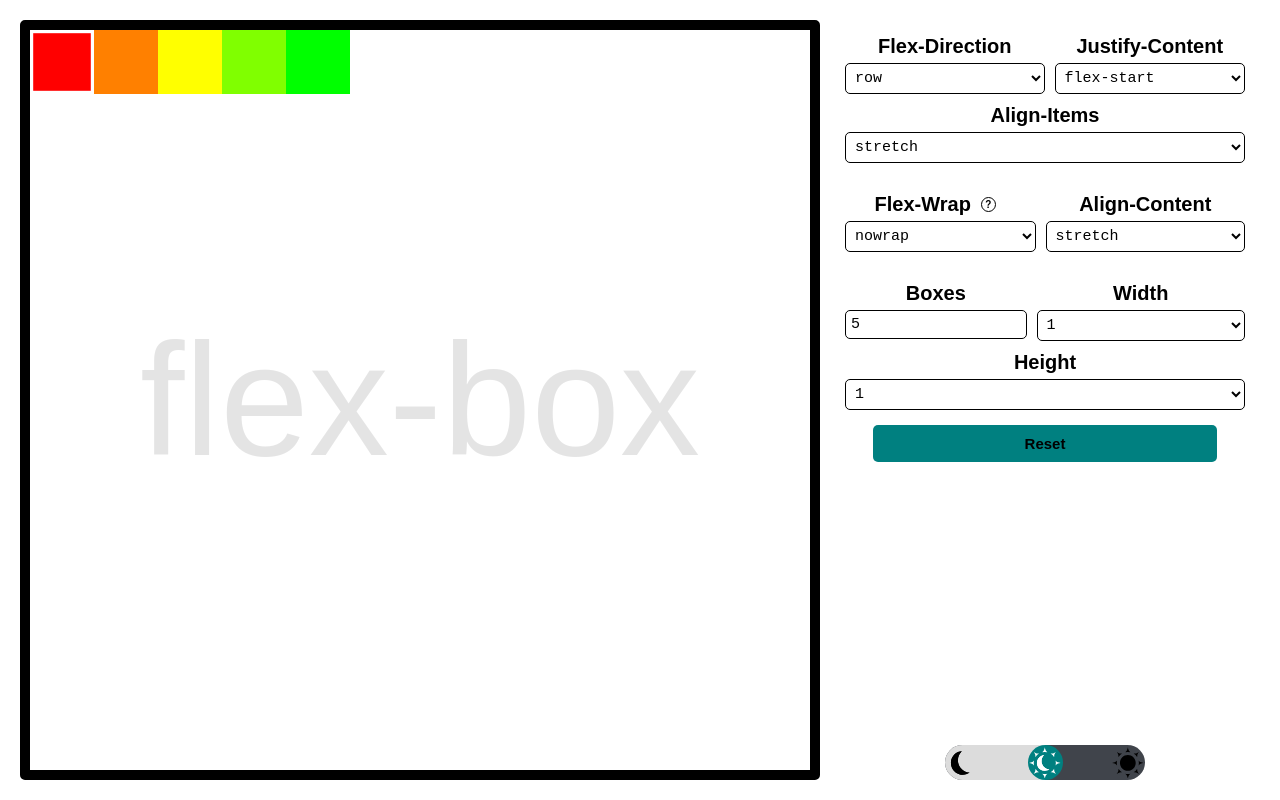
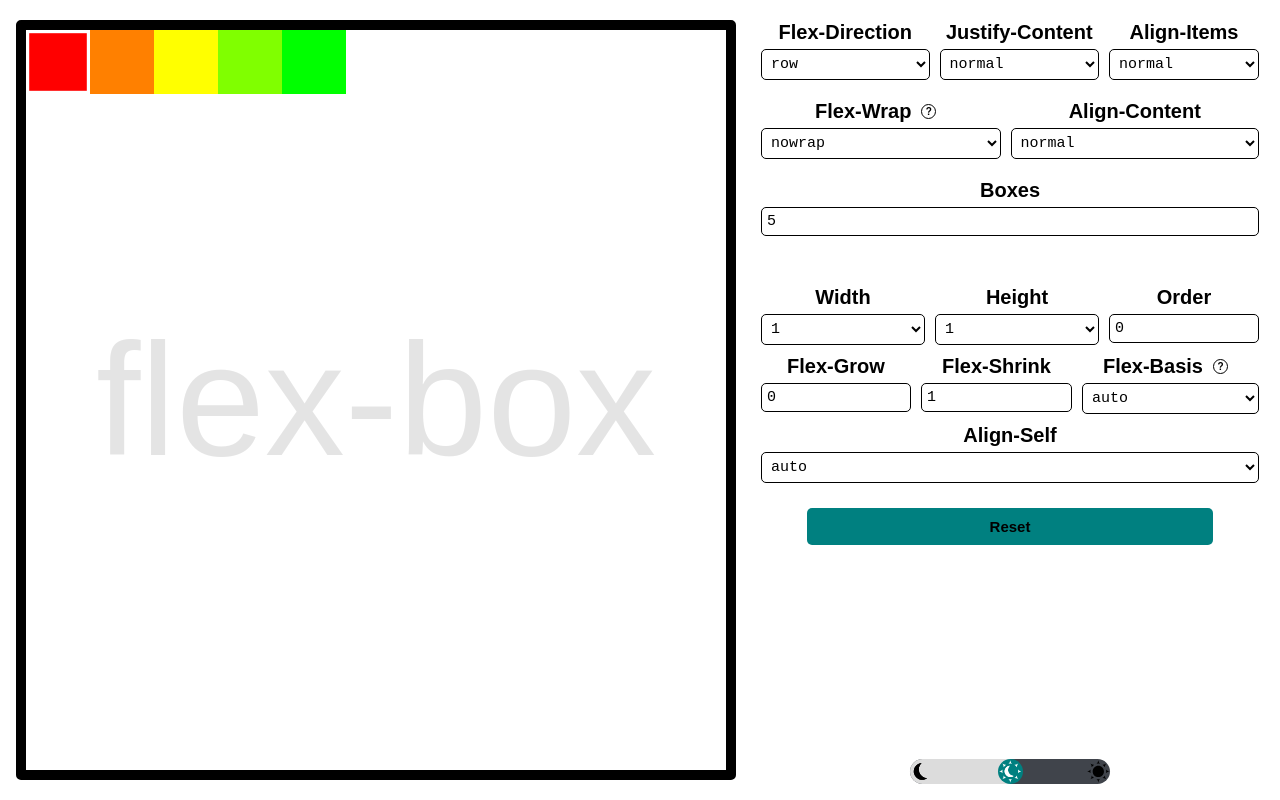
Before and after one commit to MikhaD/flexbox-sandbox, a plain HTML site: page index.html in a window 1280 px wide. Both pictures are taken after a click on the element 62 px from the left and 62 px from the top of the page. Drawn offline with Linux system fonts and the light colour scheme.

Commit message:
implemented item controls

```diff
--- a/index.html
+++ b/index.html
@@ -1,10 +1,11 @@
 <!DOCTYPE html>
 <html lang="en" theme="system">
+
 <head>
 	<meta charset="UTF-8">
 	<meta name="viewport" content="width=device-width, initial-scale=1.0">
 	<meta http-equiv="X-UA-Compatible" content="ie=edge">
-	<link rel="shortcut icon" href="favicon.png" type="image/x-icon">
+	<link rel="shortcut icon" href="img/favicon.png" type="image/x-icon">
 	<link rel="stylesheet" href="css/style.css">
 	<script src="js/Sandbox.js" defer></script>
 	<script src="js/Item.js" defer></script>
@@ -13,10 +14,11 @@
 	<!-- <script src="js/script.js" type="module" defer></script> -->
 	<title>Flexbox Sandbox</title>
 </head>
+
 <body>
 	<sand-box id="sandbox"></sand-box>
 	<section class="controls">
-			<article class="control">
+		<article class="control-group">
 			<article>
 				<h3>flex-direction</h3>
 				<select for="sandbox" name="flex-direction">
@@ -29,28 +31,37 @@
 			<article>
 				<h3>justify-content</h3>
 				<select for="sandbox" name="justify-content">
+					<option value="normal">normal</option>
+					<option value="start">start</option>
+					<option value="end">end</option>
 					<option value="flex-start">flex-start</option>
 					<option value="flex-end">flex-end</option>
 					<option value="center">center</option>
+					<option value="baseline">baseline</option>
 					<option value="space-between">space-between</option>
 					<option value="space-around">space-around</option>
 					<option value="space-evenly">space-evenly</option>
+					<option value="stretch">stretch</option>
 				</select>
 			</article>
 			<article>
 				<h3>align-items</h3>
 				<select for="sandbox" name="align-items">
-						<option value="stretch">stretch</option>
+					<option value="normal">normal</option>
 					<option value="flex-start">flex-start</option>
 					<option value="flex-end">flex-end</option>
 					<option value="center">center</option>
 					<option value="baseline">baseline</option>
+					<option value="stretch">stretch</option>
 				</select>
 			</article>
 		</article>
-			<article class="control">
+		<article class="control-group">
 			<article>
-					<h3>flex-wrap<span class="info" title="flex-flow: <direction> <wrap>; can be used to set flex-direction and flex-wrap simultaneously">?</span></h3>
+				<h3>
+					flex-wrap
+					<span class="info" title="flex-flow: <direction> <wrap>; is shorthand to set flex-direction and flex-wrap simultaneously">?</span>
+				</h3>
 				<select for="sandbox" name="flex-wrap">
 					<option value="nowrap">nowrap</option>
 					<option value="wrap">wrap</option>
@@ -60,24 +71,33 @@
 			<article>
 				<h3>align-content</h3>
 				<select for="sandbox" name="align-content">
-						<option value="stretch">stretch</option>
+					<option value="normal">normal</option>
 					<option value="flex-start">flex-start</option>
 					<option value="flex-end">flex-end</option>
 					<option value="center">center</option>
+					<option value="baseline">baseline</option>
 					<option value="space-between">space-between</option>
 					<option value="space-around">space-around</option>
 					<option value="space-evenly">space-evenly</option>
+					<option value="stretch">stretch</option>
 				</select>
 			</article>
 		</article>
-			<article class="control">
+		<article class="control-group">
 			<article>
 				<h3>boxes</h3>
 				<input type="number" name="boxes" min="1" max="20">
 			</article>
+		</article>
+		<div id="select-hint">
+			Select one or more boxes to adjust their properties.
+			<br>
+			(Ctrl+A to select them all)
+		</div>
+		<article id="item-controls" class="hidden control-group">
 			<article>
 				<h3>width</h3>
-					<select name="width">
+				<select for="sandbox-item" name="width" initial="1">
 					<option value="1">1</option>
 					<option value="2">2</option>
 					<option value="3">3</option>
@@ -89,7 +109,7 @@
 			</article>
 			<article>
 				<h3>height</h3>
-					<select name="height">
+				<select for="sandbox-item" name="height" inital="1">
 					<option value="1">1</option>
 					<option value="2">2</option>
 					<option value="3">3</option>
@@ -99,9 +119,57 @@
 					<option value="random">random</option>
 				</select>
 			</article>
+			<article>
+				<h3>order</h3>
+				<input for="sandbox-item" type="number" initial="0" value="0" name="order" min="-20" max="20">
+			</article>
+			<article>
+				<h3>flex-grow</h3>
+				<input for="sandbox-item" type="number" initial="0" value="0" name="flex-grow" min="0" max="20">
+			</article>
+			<article>
+				<h3>flex-shrink</h3>
+				<input for="sandbox-item" type="number" initial="1" value="1" name="flex-shrink" min="0" max="20">
+			</article>
+			<article>
+				<h3>
+					flex-basis
+					<span class="info" title="flex: <grow> <shrink> <basis>; is shorthand to set flex-grow, flex-shrink and flex-basis simultaneously">?</span>
+				</h3>
+				<select for="sandbox-item" name="flex-basis">
+					<option value="auto">auto</option>
+					<option value="fill">fill</option>
+					<option value="max-content">max-content</option>
+					<option value="min-content">min-content</option>
+					<option value="fit-content">fit-content</option>
+					<option value="content">content</option>
+					<option value="1">1</option>
+					<option value="2">2</option>
+					<option value="3">3</option>
+					<option value="4">4</option>
+					<option value="5">5</option>
+					<!-- <option value="unset">unset</option> -->
+					<!-- <option value="random">random</option> -->
+				</select>
+			</article>
+			<article>
+				<h3>align-self</h3>
+				<select for="sandbox-item" name="align-self">
+					<option value="auto">auto</option>
+					<option value="normal">normal</option>
+					<option value="self-start">self-start</option>
+					<option value="self-end">self-end</option>
+					<option value="flex-start">flex-start</option>
+					<option value="flex-end">flex-end</option>
+					<option value="center">center</option>
+					<option value="baseline">baseline</option>
+					<option value="stretch">stretch</option>
+				</select>
+			</article>
 		</article>
 		<button id="reset">Reset</button>
 		<theme-toggle></theme-toggle>
 	</section>
 </body>
+
 </html>
--- a/js/Sandbox.js
+++ b/js/Sandbox.js
@@ -9,6 +9,9 @@ class Sandbox extends HTMLElement {
 		this.selectedItems = {};
 		this.shiftStartItem = null;
 		this.controls = document.querySelectorAll(`select[for='${this.id}']`);
+		this.itemControlSet = document.querySelector("#item-controls");
+		this.itemControls = this.itemControlSet.querySelectorAll(`[for='${this.id}-item']`);
+		this.selectHint = document.querySelector("#select-hint");
 
 		this.addEventListener("click", e => {
 			if (e.target.nodeName === "SAND-BOX") {
@@ -17,7 +20,14 @@ class Sandbox extends HTMLElement {
 		});
 		for (const select of this.controls) {
 			select.addEventListener("change", e => {
-				this.setFlexProperty(e.currentTarget.name, e.currentTarget.value);
+				this.style[e.currentTarget.name] = e.currentTarget.value;
+			});
+		}
+		for (const control of this.itemControls) {
+			control.addEventListener("change", e => {
+				for (const n in this.selectedItems) {
+					this.selectedItems[n].setStyle(e.currentTarget.name, e.currentTarget.value);
+				}
 			});
 		}
 	}
@@ -25,7 +35,8 @@ class Sandbox extends HTMLElement {
 	 * Add an item to the sandbox
 	 */
 	addItem() {
-		const item = new Item(widthSelect.value, heightSelect.value);
+		const item = new Item(1, 1);
+		item.classList.add(`${this.id}-item`);
 		this.items.push(item);
 		this.appendChild(item);
 	}
@@ -34,7 +45,8 @@ class Sandbox extends HTMLElement {
 	 */
 	removeItem() {
 		const item = this.items.pop();
-		delete this.selectedItems[item.n];
+		this.deselectItem(item);
+		// delete this.selectedItems[item.n];
 		if (this.shiftStartItem === item) {
 			this.shiftStartItem = null;
 		}
@@ -47,8 +59,8 @@ class Sandbox extends HTMLElement {
 		Item.hue = 0;
 		Item.instances = 0;
 		this.innerHTML = "";
+		this.deselectAllItems();
 		this.items = [];
-		this.selectedItems = {};
 	}
 	/**
 	 * Delete the contents of the sandbox and fill it with num colored boxes
@@ -61,28 +73,13 @@ class Sandbox extends HTMLElement {
 		}
 	}
 	/**
-	 * Set the given flex property of the sandbox to value
-	 */
-	setFlexProperty(property, value) {
-		this.style[property] = value;
-	}
-	/**
-	 *
-	 * @param {"width" | "height"} dimension - either width or height
-	 * @param {"unset" | "random" | Number} value - unset, random or a number
-	 */
-	setItemsDimensions(dimension, value) {
-		for (const item of this.items) {
-			item.setDimension(dimension, value);
-		}
-	}
-	/**
 	 * Select an item in the sandbox
 	 * @param {Item} item - the Item object to select
 	 */
 	selectItem(item) {
 		item.classList.add("selected");
 		sandbox.selectedItems[item.n] = item;
+		this.toggleItemControls(true);
 	}
 	/**
 	 * Deselect an item in the sandbox
@@ -91,6 +88,9 @@ class Sandbox extends HTMLElement {
 	deselectItem(item) {
 		item.classList.remove("selected");
 		delete this.selectedItems[item.n];
+		if (Object.keys(this.selectedItems).length === 0) {
+			this.toggleItemControls(false);
+		}
 	}
 	/**
 	 * Select all items in the sandbox
@@ -109,6 +109,20 @@ class Sandbox extends HTMLElement {
 		}
 		this.shiftStartItem = null;
 	}
+	/**
+	 * Toggle the visibility of the item controls in the controls menu
+	 * @param {Boolean} on - Whether to toggle them on or off (default: off)
+	 */
+	toggleItemControls(on) {
+		if (on) {
+			//todo Put the item values for the selected item in the item controls when that item is selected, or blank if multiple items are selected that have different properties for that value
+			this.selectHint.classList.add("hidden");
+			this.itemControlSet.classList.remove("hidden");
+		} else {
+			this.selectHint.classList.remove("hidden");
+			this.itemControlSet.classList.add("hidden");
+		}
+	}
 }
 
 window.customElements.define("sand-box", Sandbox);
--- a/js/script.js
+++ b/js/script.js
@@ -1,14 +1,15 @@
 //info ############################################## Constants ##############################################
 const sandbox = document.querySelector("#sandbox");
-const widthSelect = document.querySelector("select[name='width']");
-const heightSelect = document.querySelector("select[name='height']");
 const boxes = document.querySelector("input[name='boxes']");
-
+const inputs = document.querySelectorAll("input");
+const selects = document.querySelectorAll("select");
 //info ########################################### Event Listeners ###########################################
 document.querySelector("#reset").addEventListener("click", reset);
-
-widthSelect.addEventListener("change", function() { sandbox.setItemsDimensions("width", this.value) });
-heightSelect.addEventListener("change", function() { sandbox.setItemsDimensions("height", this.value) });
+document.querySelector(".controls").addEventListener("click", e => {
+	if (e.target.classList.contains("controls")) {
+		sandbox.deselectAllItems();
+	}
+});
 
 boxes.addEventListener("change", function() {
 	if (this.value > 20 || this.value < 1 || isNaN(this.value)) {
@@ -42,12 +43,14 @@ window.addEventListener("keydown", e => {
  * Reset all the inputs and the sandbox
  */
  function reset() {
-	widthSelect.value = widthSelect.children[0].value;
-	heightSelect.value = heightSelect.children[0].value;
+	for (const input of inputs) {
+		input.value = input.getAttribute("initial");
+	}
 	sandbox.prev = Sandbox.DEFUALT_BOX_COUNT;
-	boxes.value = Sandbox.DEFUALT_BOX_COUNT;
-	for (const select of sandbox.controls) {
-		select.value = select.children[0].value;
+	for (const select of selects) {
+		if (select.children[0]) {
+			select.value = select.children[0].value;
+		}
 	}
 	sandbox.style = "";
 	sandbox.rePopulate(Sandbox.DEFUALT_BOX_COUNT);
@@ -85,4 +88,5 @@ function itemClick(e) {
 }
 
 //info ########################################### Run on page load ##########################################
+boxes.setAttribute("initial", Sandbox.DEFUALT_BOX_COUNT);
 reset();
--- a/scss/_body.scss
+++ b/scss/_body.scss
@@ -23,18 +23,9 @@
 
 body {
 	min-height: 100vh;
-	padding: 2.5vmin;
+	padding: 2vmin;
 	display: grid;
-	gap: 1rem;
-	grid-template-columns: 100vmin 1fr;
+	gap: 2rem;
+	grid-template-columns: 90vmin 1fr;
 	background-color: var(--primary-background);
 }
-
-/* ############################################# Theme toggle ############################################# */
-
-theme-toggle {
-	margin-top: auto;
-	&::part(circle) {
-		background-color: teal;
-	}
-}
--- a/scss/_controls.scss
+++ b/scss/_controls.scss
@@ -13,6 +13,7 @@ input, select {
 button {
 	background-color: var(--standard-button);
 	padding: 1rem;
+	margin: 1rem;
 	font-size: var(--text-size);
 	font-weight: bold;
 	color: var(--foreground);
@@ -48,10 +49,11 @@ button {
 	}
 }
 
-.control {
-	padding: 1rem;
+.control-group {
+	padding: 0 0 1rem 0;
 	display: flex;
 	flex-wrap: wrap;
+	align-content: flex-start;
 	article {
 		width: unset;
 		margin: 0.5rem;
@@ -69,3 +71,17 @@ h3 {
 	justify-content: center;
 	align-items: center;
 }
+
+#item-controls {
+	margin-top: 3rem;
+}
+
+#select-hint {
+	text-align: center;
+	font-size: 1.5rem;
+	margin: 1rem 0;
+}
+
+.hidden {
+	display: none;
+}
--- a/scss/_themes.scss
+++ b/scss/_themes.scss
@@ -1,3 +1,12 @@
+/* ############################################# Theme toggle ############################################# */
+
+theme-toggle {
+	margin-top: auto;
+	&::part(circle) {
+		background-color: teal;
+	}
+}
+
 :root[theme="dark"] {
 	--primary-background: #2F3136;
 	--secondary-background: #40444B;
```
Also changed, not shown: js/Item.js (+8 -0 lines), js/themeToggle.js (+4 -5 lines), css/style.css. Lines whose indentation alone changed are shown as unchanged.
